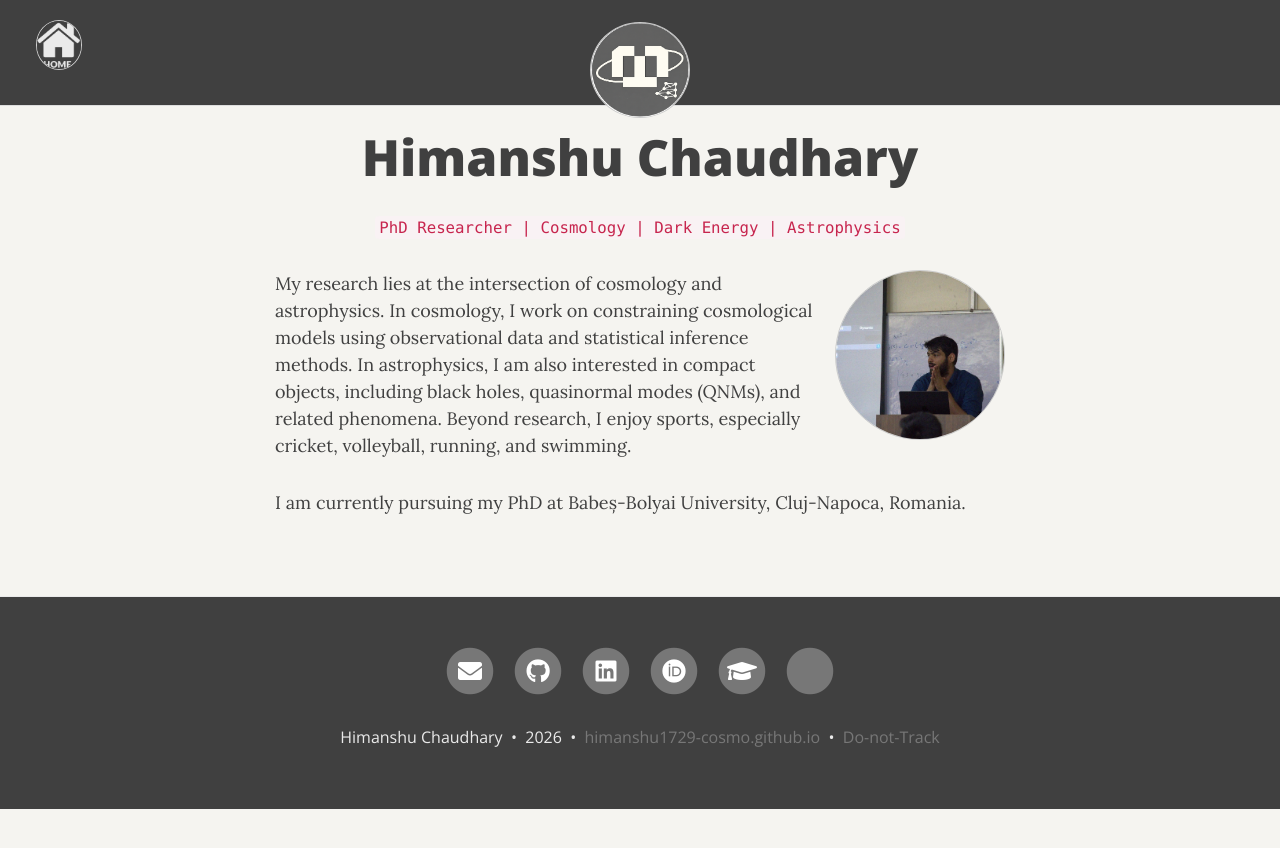
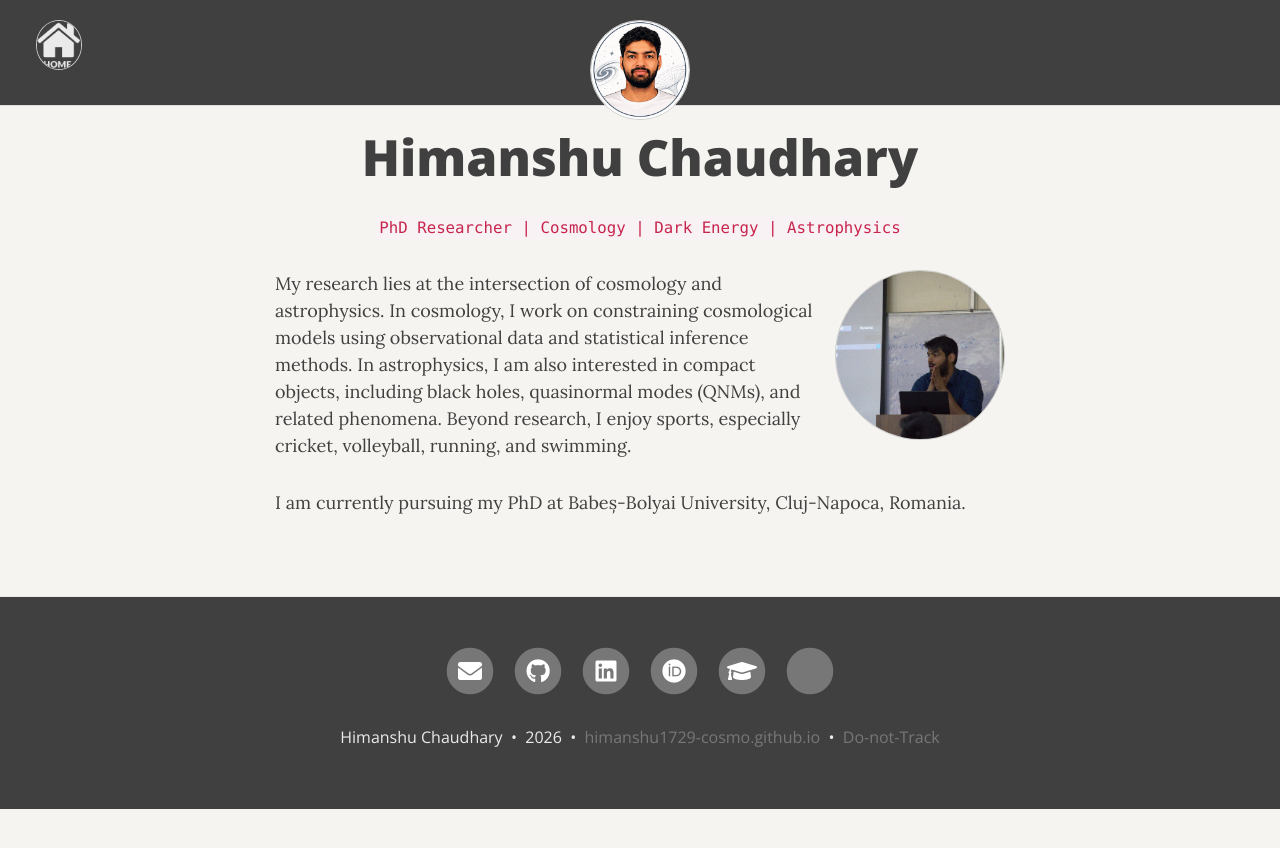
Before and after one commit to Himanshu1729-Cosmo/Himanshu1729-Cosmo.github.io, a Jekyll site: the page built from index.md, in a window 1280 px wide. Shown: the top 848 px of the page. Built offline with Jekyll 4.4.1, drawn with Linux system fonts in a browser that asks for light colours; nearby versions of some CDN libraries; comment, search, counter and statistics services are not loaded.

Commit message:
Update _config.yml

```diff
--- a/_config.yml
+++ b/_config.yml
@@ -24,7 +24,7 @@ navbar-links:
 
 # Image to show in the navigation bar - works best with a square image
 # Remove this parameter if you don't want an image in the navbar
-avatar: "/assets/img/github-icon.png"
+avatar: "/assets/img/himanshu_avatar.png"
 
 # By default, the image is cut into a circle. You can disable this behaviour by setting 'round-avatar: false'
 round-avatar: true
```
